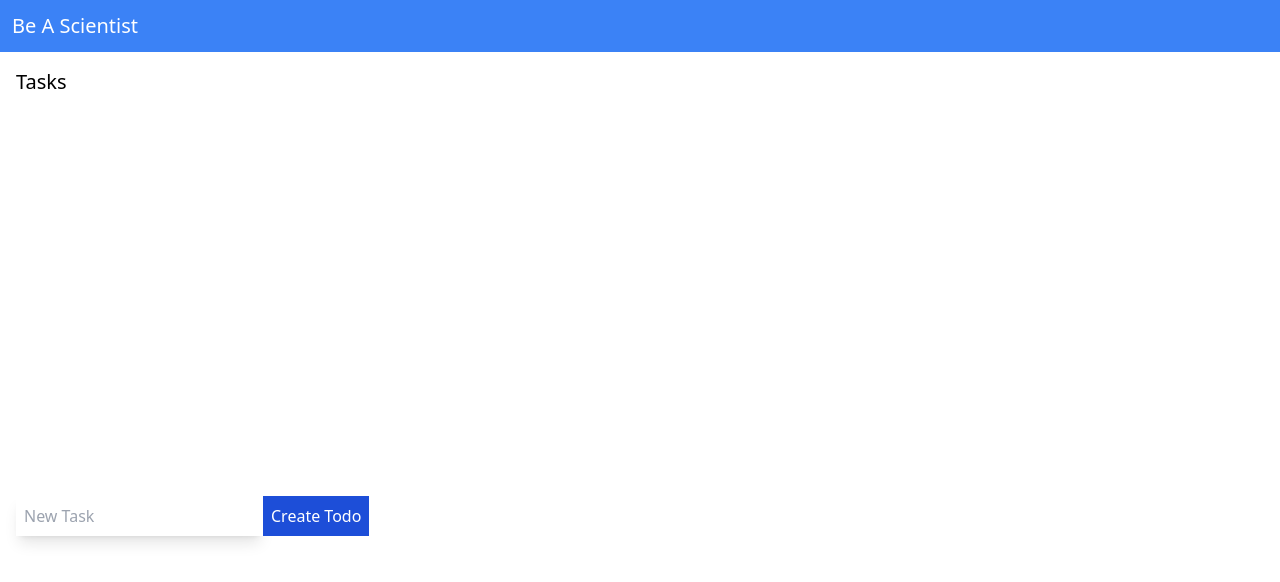
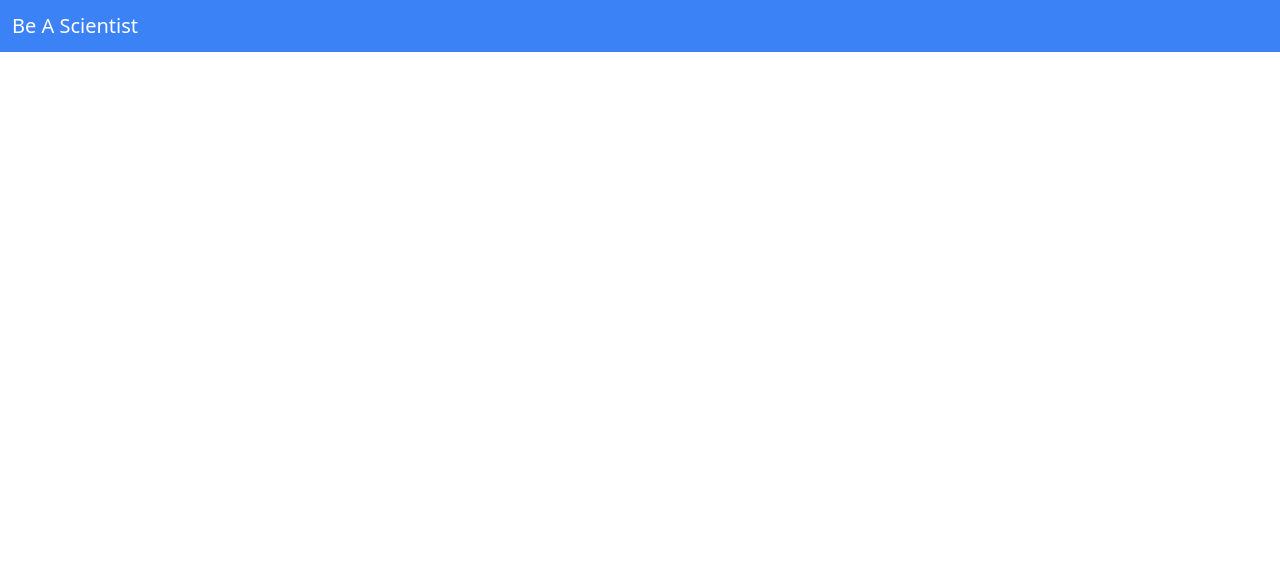
Before and after one commit to Ishan-pro/Be-a-sceintist, a React (Vite) app: page / in a window 1280 px wide. Shown: the top 582 px of the page. Built offline with nearby package versions, Linux system fonts and the light colour scheme.

Commit message:
Removed Todos

```diff
--- a/src/pages/Home.tsx
+++ b/src/pages/Home.tsx
@@ -9,54 +9,6 @@ const parse = (Tasks:string | null):Array<string> => {
 }
 
 export default function Home() {
-    const Tasks = localStorage.getItem("todos")
-    const TaskLis = parse(Tasks)
-    const [TaskList, SetTaskList]= useState<Array<string>>(TaskLis)
-    const [newtodo, Setnewtodo] = useState<string>('')
+    return <></>
 
-    const deleteTodo = (todo:string) => {
-        SetTaskList(prev => prev.filter(obj => obj!=todo))
-    }
-
-    const addTodo = () => {
-        let todos = localStorage.getItem('todos')
-        if (todos) {
-            todos = todos + "__---__" + newtodo
-        } else {
-            todos = newtodo
-        }
-        localStorage.setItem('todos', todos)
-        SetTaskList(prev => [...prev, newtodo])
-        Setnewtodo("")
-    }
-  return (
-    <div className="p-4">
-
-    <div >
-        <h1 className='text-xl'>Tasks</h1>
-        <div style={{height:"50vh"}}>
-
-        {
-            TaskList.map((task, index) => {
-                return (
-                    <div key={index} className="bg-gray-300 p-2 mb-2 flex">
-                        <span className='flex-1'>{task}
-                        </span>
-                        <button onClick={() => {deleteTodo(task)}}>X</button>
-                    </div>
-                )
-            })
-        }
-        </div>
-        <input className="w-50 border-black text-l shadow-lg p-2"
-        placeholder="New Task"
-        value={newtodo}
-        onChange={(e) => Setnewtodo(e.target.value)}
-        />
-        <button className="bg-blue-700 p-2 text-white" onClick={addTodo}>Create Todo</button>
-    </div>
-
-
-    </div>
-  )
 }
```
